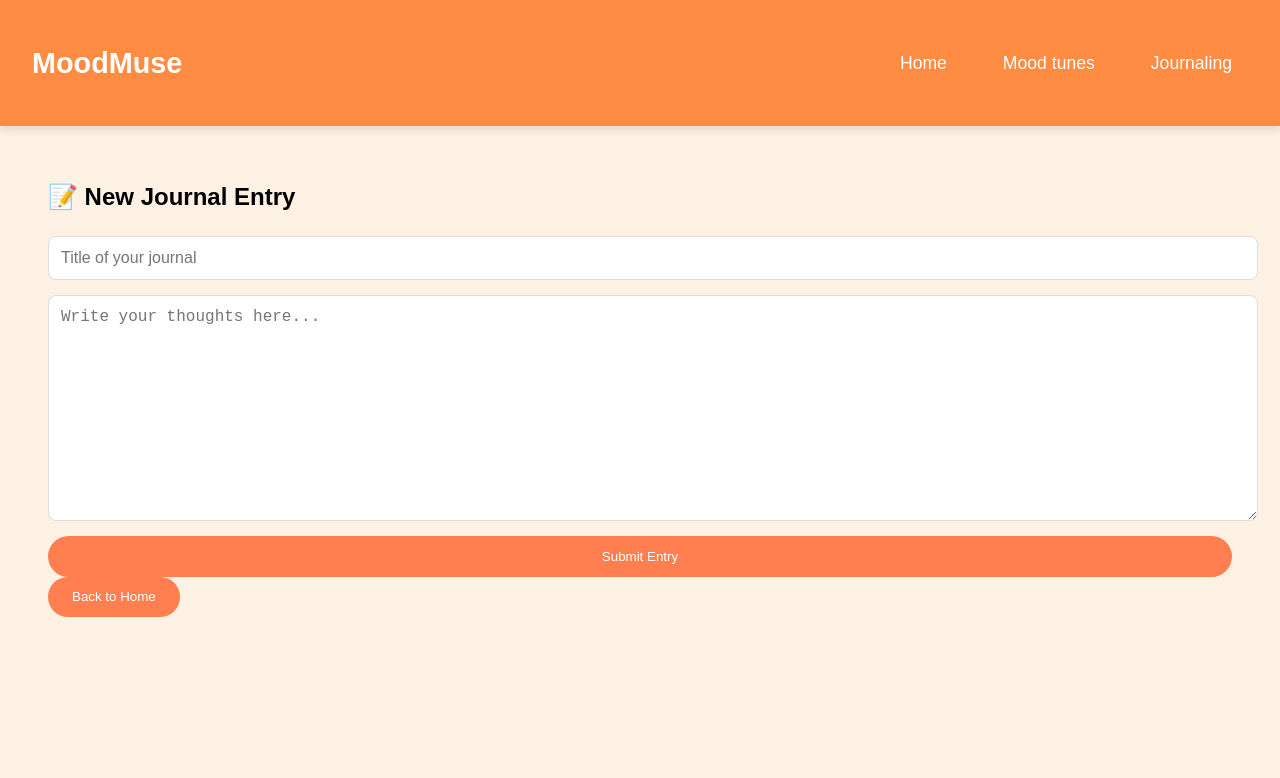
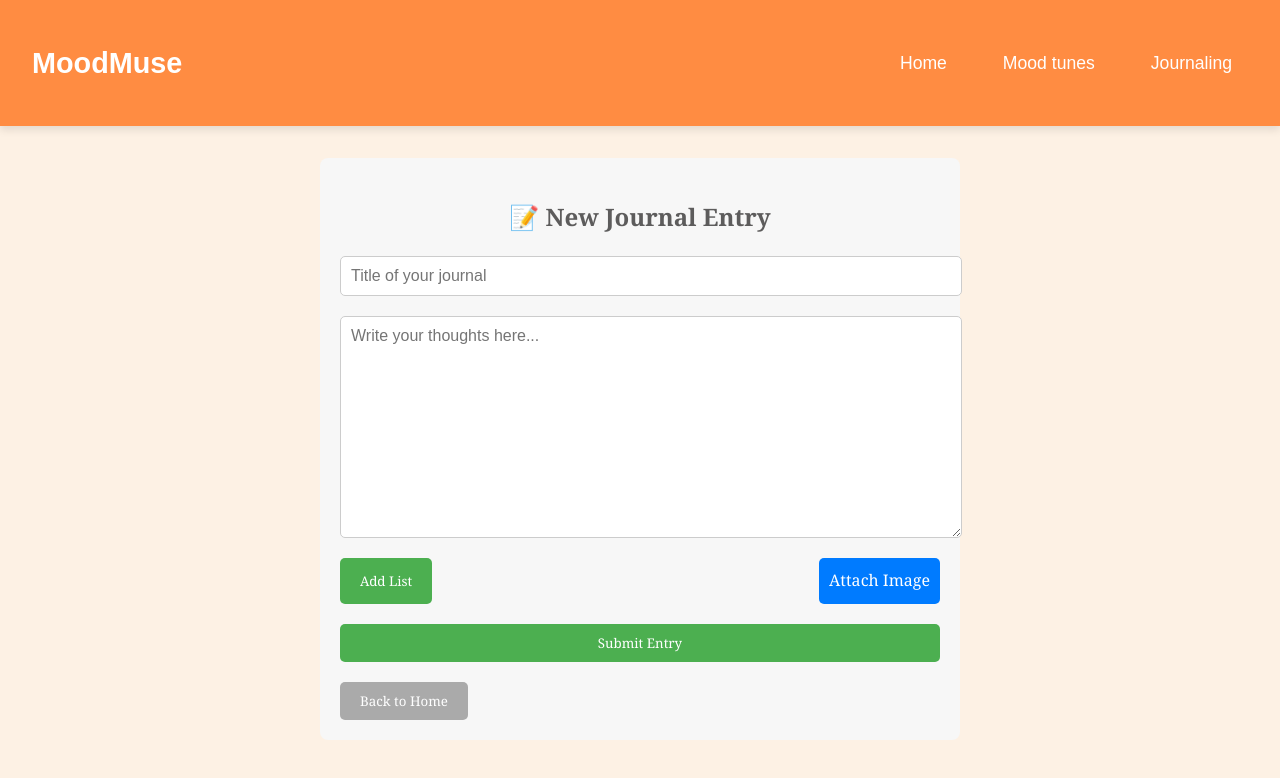
Before and after one commit to Saniya1613/moodmuse, a React (Vite) app: page /journal in a window 1280 px wide. Shown: the top 778 px of the page. Built offline with nearby package versions, Linux system fonts and the light colour scheme.

Commit message:
Added list and attack photo funtionality to jounalling

```diff
--- a/src/index.css
+++ b/src/index.css
@@ -427,3 +427,111 @@ textarea:focus {
   border-radius: 10px;
   box-shadow: 0 4px 8px rgba(0, 0, 0, 0.1);
 }
+
+/* Submit Page Styles */
+.submit-page {
+  padding: 20px;
+  background: #f7f7f7;
+  border-radius: 8px;
+  max-width: 600px;
+  margin: auto;
+  font-family: 'Georgia', serif;
+}
+
+.submit-page h2 {
+  text-align: center;
+  color: #5d5c5c;
+}
+
+.success-msg {
+  color: green;
+  text-align: center;
+}
+
+form {
+  display: flex;
+  flex-direction: column;
+  gap: 20px;
+}
+
+input[type="text"],
+textarea {
+  padding: 10px;
+  font-size: 1rem;
+  border: 1px solid #ccc;
+  border-radius: 5px;
+}
+
+textarea {
+  min-height: 150px;
+  font-family: 'Arial', sans-serif;
+}
+
+.tool-bar {
+  display: flex;
+  gap: 10px;
+  justify-content: space-between;
+}
+
+button {
+  padding: 10px 20px;
+  background-color: #4CAF50;
+  color: white;
+  border: none;
+  border-radius: 5px;
+  cursor: pointer;
+}
+
+button:hover {
+  background-color: #45a049;
+}
+
+/* Image Upload */
+.image-upload-input {
+  display: none;
+}
+
+.image-upload-label {
+  padding: 10px;
+  background-color: #007BFF;
+  color: white;
+  border-radius: 5px;
+  cursor: pointer;
+  text-align: center;
+}
+
+.image-upload-label:hover {
+  background-color: #0056b3;
+}
+
+.image-preview {
+  margin-top: 20px;
+  text-align: center;
+}
+
+.uploaded-image {
+  max-width: 100%;
+  height: auto;
+  border-radius: 8px;
+}
+
+.back-btn {
+  background-color: #aaa;
+  margin-top: 20px;
+  color: white;
+  border: none;
+  border-radius: 5px;
+  cursor: pointer;
+}
+
+.back-btn:hover {
+  background-color: #888;
+}
+
+.entry-image img {
+  width: 100%;
+  max-height: 250px;
+  object-fit: cover;
+  border-radius: 10px;
+  margin: 10px 0;
+}
--- a/src/pages/Home.jsx
+++ b/src/pages/Home.jsx
@@ -134,6 +134,14 @@ const Home = () => {
               ) : (
                 <>
                   <h3>{entry.title}</h3>
+
+                  {/* Show image if exists */}
+                  {entry.image && (
+                    <div className="entry-image">
+                      <img src={entry.image} alt="Journal Visual" />
+                    </div>
+                  )}
+
                   <p className="entry-content">{entry.body}</p>
                   <small className="entry-date">{entry.date}</small>
                   <div className="entry-actions">
--- a/src/pages/Submit.jsx
+++ b/src/pages/Submit.jsx
@@ -9,9 +9,10 @@ const Submit = () => {
 
   const [title, setTitle] = useState('');
   const [body, setBody] = useState('');
+  const [image, setImage] = useState(null);
   const [successMsg, setSuccessMsg] = useState('');
 
-  const entryIndex = location.state?.index; // Check if there's an entryIndex in the state
+  const entryIndex = location.state?.index;
 
   useEffect(() => {
     if (entryIndex !== undefined) {
@@ -27,7 +28,8 @@ const Submit = () => {
     const newPost = {
       title,
       body,
-      date: new Date().toLocaleString(), // Date + Time
+      image, // Add image to the entry
+      date: new Date().toLocaleString(),
     };
 
     let updatedData;
@@ -43,6 +45,7 @@ const Submit = () => {
     setSuccessMsg('Journal entry saved successfully!');
     setTitle('');
     setBody('');
+    setImage(null);
 
     setTimeout(() => {
       setSuccessMsg('');
@@ -50,10 +53,22 @@ const Submit = () => {
     }, 1500);
   };
 
+  const handleImageUpload = (e) => {
+    const file = e.target.files[0];
+    if (file) {
+      const reader = new FileReader();
+      reader.onloadend = () => {
+        setImage(reader.result); // Save the image data as base64 URL
+      };
+      reader.readAsDataURL(file);
+    }
+  };
+
   return (
     <div className="submit-page">
       <h2>📝 {entryIndex !== undefined ? 'Edit Journal Entry' : 'New Journal Entry'}</h2>
       {successMsg && <p className="success-msg">{successMsg}</p>}
+
       <form onSubmit={handleSubmit}>
         <input
           type="text"
@@ -62,12 +77,38 @@ const Submit = () => {
           placeholder="Title of your journal"
           required
         />
+
         <textarea
           value={body}
           onChange={(e) => setBody(e.target.value)}
           placeholder="Write your thoughts here..."
           required
         />
+
+        {/* List Feature */}
+        <div className="tool-bar">
+          <button type="button" onClick={() => setBody(body + '\n- Item 1\n- Item 2\n- Item 3')}>
+            Add List
+          </button>
+
+          {/* Image Upload Feature */}
+          <label className="image-upload-label" htmlFor="imageUpload">Attach Image</label>
+          <input
+            id="imageUpload"
+            type="file"
+            accept="image/*"
+            onChange={handleImageUpload}
+            className="image-upload-input"
+          />
+        </div>
+
+        {/* Display Image if any */}
+        {image && (
+          <div className="image-preview">
+            <img src={image} alt="Uploaded" className="uploaded-image" />
+          </div>
+        )}
+
         <button type="submit">{entryIndex !== undefined ? 'Update Entry' : 'Submit Entry'}</button>
       </form>
 
```
